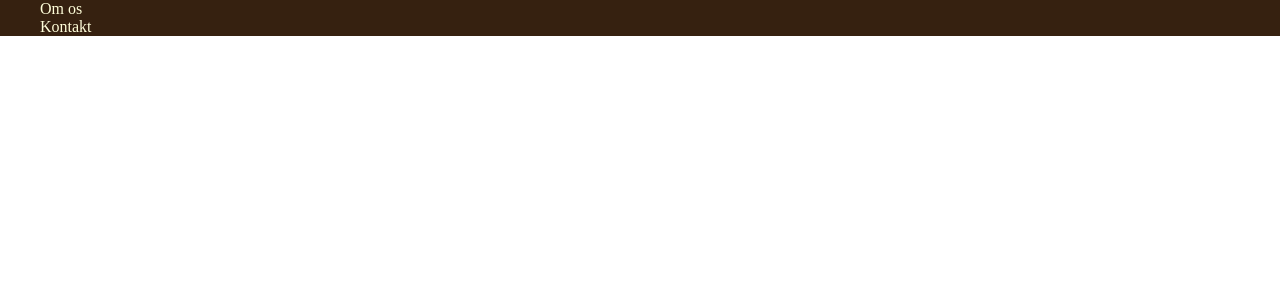
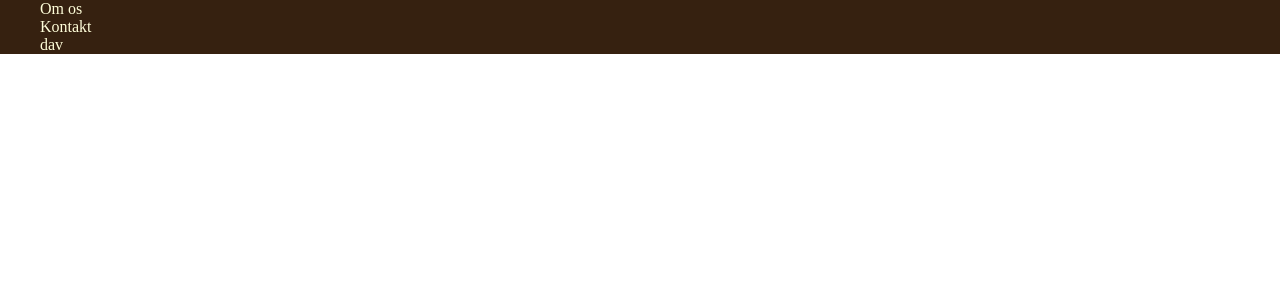
Before and after one commit to Freja-absalonsen/projekt-6, a Vue app in the folder projekt-6/: page / in a window 1280 px wide. Shown: the top 300 px of the page. Built offline with nearby package versions, Linux system fonts and the light colour scheme.

Commit message:
har jeg wifi

```diff
--- a/projekt-6/src/components/Header.vue
+++ b/projekt-6/src/components/Header.vue
@@ -6,6 +6,7 @@
     <ul class="menu">
         <li>Om os</li>
         <li>Kontakt</li>
+        <li>dav</li>
     </ul>
 </template>
 
```
